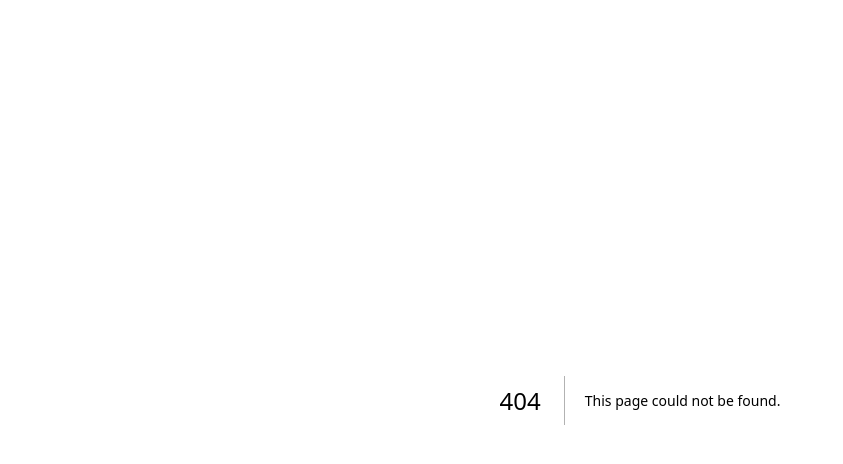
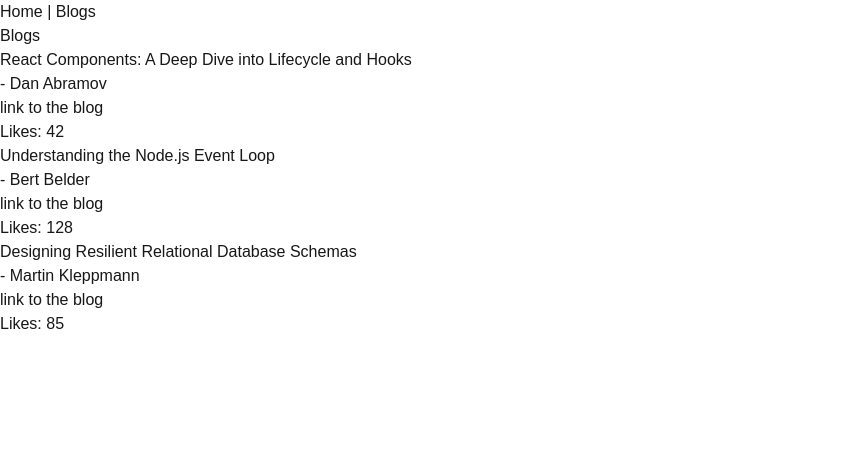
Before and after one commit to moysush/next-blogapp, a Next.js app: page /blogs in a window 1280 px wide. Before the commit this address had no page. Shown: the top 464 px of the page, without its empty margins (0-843 px from the left). Built offline with nearby package versions, Linux system fonts and the light colour scheme.

Commit message:
1. Blog list; blogs route is created with Link, services is created for    fetching hardcoded blogs, and /blogs renders the blogs

```diff
--- /dev/null
+++ b/app/blogs/page.tsx
@@ -0,0 +1,22 @@
+import { getBlogs } from "../services/blogs";
+
+const Blogs = () => {
+  const blogs = getBlogs();
+  return (
+    <div>
+      <h2>Blogs</h2>
+      <ul>
+        {blogs.map((b) => (
+          <li key={b.id}>
+            <h2>{b.title}</h2>
+            <p> - {b.author}</p>
+            <a href={b.url}>link to the blog</a>
+            <p>Likes: {b.likes}</p>
+          </li>
+        ))}
+      </ul>
+    </div>
+  );
+};
+
+export default Blogs;
--- a/app/layout.tsx
+++ b/app/layout.tsx
@@ -1,6 +1,7 @@
 import type { Metadata } from "next";
 import { Geist, Geist_Mono } from "next/font/google";
 import "./globals.css";
+import Link from "next/link";
 
 const geistSans = Geist({
   variable: "--font-geist-sans",
@@ -27,7 +28,13 @@
       lang="en"
       className={`${geistSans.variable} ${geistMono.variable} h-full antialiased`}
     >
-      <body className="min-h-full flex flex-col">{children}</body>
+      <body className="min-h-full flex flex-col">
+        <nav>
+          <Link href="/">Home | </Link>
+          <Link href="/blogs">Blogs</Link>
+        </nav>
+        {children}
+      </body>
     </html>
   );
 }
--- a/app/page.tsx
+++ b/app/page.tsx
@@ -1,65 +1,3 @@
-import Image from "next/image";
-
 export default function Home() {
-  return (
-    <div className="flex flex-col flex-1 items-center justify-center bg-zinc-50 font-sans dark:bg-black">
-      <main className="flex flex-1 w-full max-w-3xl flex-col items-center justify-between py-32 px-16 bg-white dark:bg-black sm:items-start">
-        <Image
-          className="dark:invert"
-          src="/next.svg"
-          alt="Next.js logo"
-          width={100}
-          height={20}
-          priority
-        />
-        <div className="flex flex-col items-center gap-6 text-center sm:items-start sm:text-left">
-          <h1 className="max-w-xs text-3xl font-semibold leading-10 tracking-tight text-black dark:text-zinc-50">
-            To get started, edit the page.tsx file.
-          </h1>
-          <p className="max-w-md text-lg leading-8 text-zinc-600 dark:text-zinc-400">
-            Looking for a starting point or more instructions? Head over to{" "}
-            <a
-              href="https://vercel.com/templates?framework=next.js&utm_source=create-next-app&utm_medium=appdir-template-tw&utm_campaign=create-next-app"
-              className="font-medium text-zinc-950 dark:text-zinc-50"
-            >
-              Templates
-            </a>{" "}
-            or the{" "}
-            <a
-              href="https://nextjs.org/learn?utm_source=create-next-app&utm_medium=appdir-template-tw&utm_campaign=create-next-app"
-              className="font-medium text-zinc-950 dark:text-zinc-50"
-            >
-              Learning
-            </a>{" "}
-            center.
-          </p>
-        </div>
-        <div className="flex flex-col gap-4 text-base font-medium sm:flex-row">
-          <a
-            className="flex h-12 w-full items-center justify-center gap-2 rounded-full bg-foreground px-5 text-background transition-colors hover:bg-[#383838] dark:hover:bg-[#ccc] md:w-[158px]"
-            href="https://vercel.com/new?utm_source=create-next-app&utm_medium=appdir-template-tw&utm_campaign=create-next-app"
-            target="_blank"
-            rel="noopener noreferrer"
-          >
-            <Image
-              className="dark:invert"
-              src="/vercel.svg"
-              alt="Vercel logomark"
-              width={16}
-              height={16}
-            />
-            Deploy Now
-          </a>
-          <a
-            className="flex h-12 w-full items-center justify-center rounded-full border border-solid border-black/[.08] px-5 transition-colors hover:border-transparent hover:bg-black/[.04] dark:border-white/[.145] dark:hover:bg-[#1a1a1a] md:w-[158px]"
-            href="https://nextjs.org/docs?utm_source=create-next-app&utm_medium=appdir-template-tw&utm_campaign=create-next-app"
-            target="_blank"
-            rel="noopener noreferrer"
-          >
-            Documentation
-          </a>
-        </div>
-      </main>
-    </div>
-  );
+  return <div>Welcome to the Blogapp!</div>;
 }
--- /dev/null
+++ b/app/services/blogs.ts
@@ -0,0 +1,29 @@
+const blogs = [
+  {
+    id: "0",
+    title: "React Components: A Deep Dive into Lifecycle and Hooks",
+    author: "Dan Abramov",
+    url: "https://overreacted.io/react-components-deep-dive/",
+    likes: 42,
+  },
+  {
+    id: "1",
+    title: "Understanding the Node.js Event Loop",
+    author: "Bert Belder",
+    url: "https://nodejs.org/en/docs/guides/event-loop-timers-and-nexttick/",
+    likes: 128,
+  },
+  {
+    id: "2",
+    title: "Designing Resilient Relational Database Schemas",
+    author: "Martin Kleppmann",
+    url: "https://martin.kleppmann.com/2026/05/resilient-schemas/",
+    likes: 85,
+  },
+];
+
+const nextId = 4;
+
+export const getBlogs = () => {
+  return blogs;
+};
```
